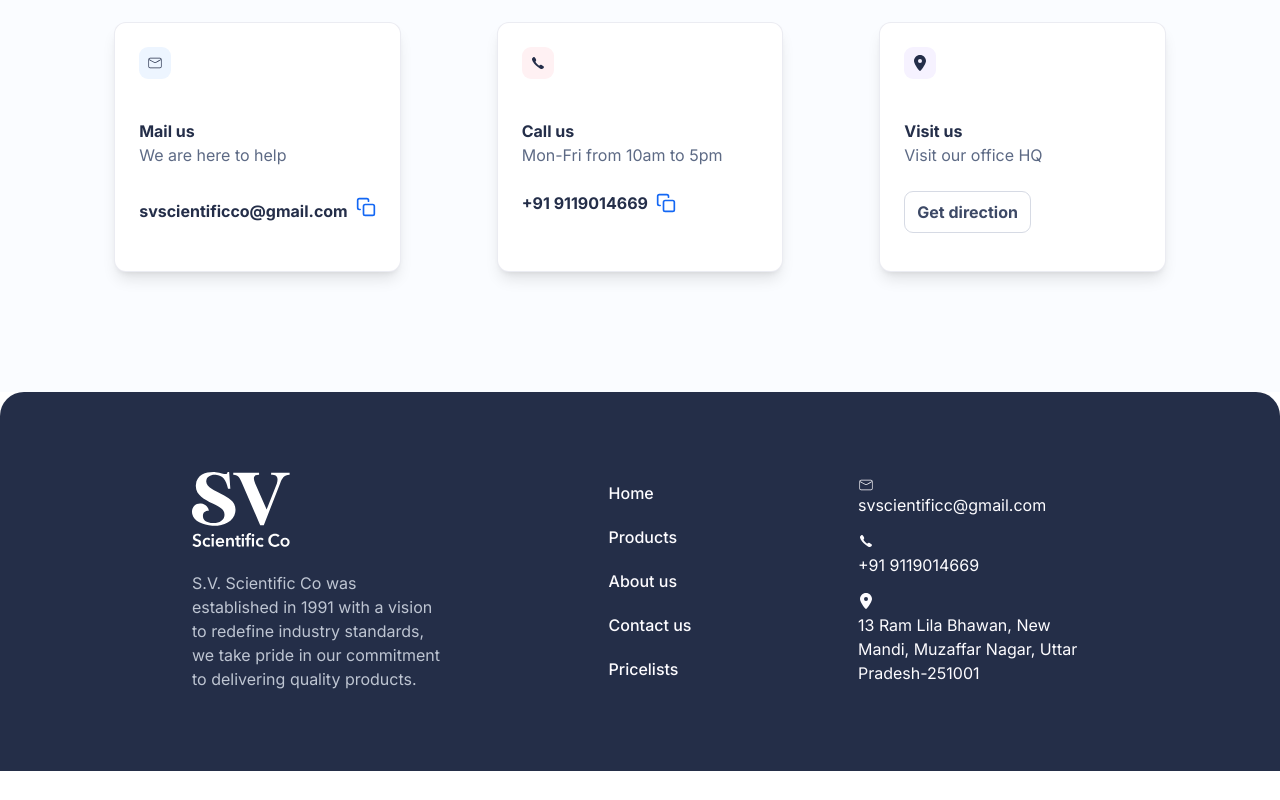
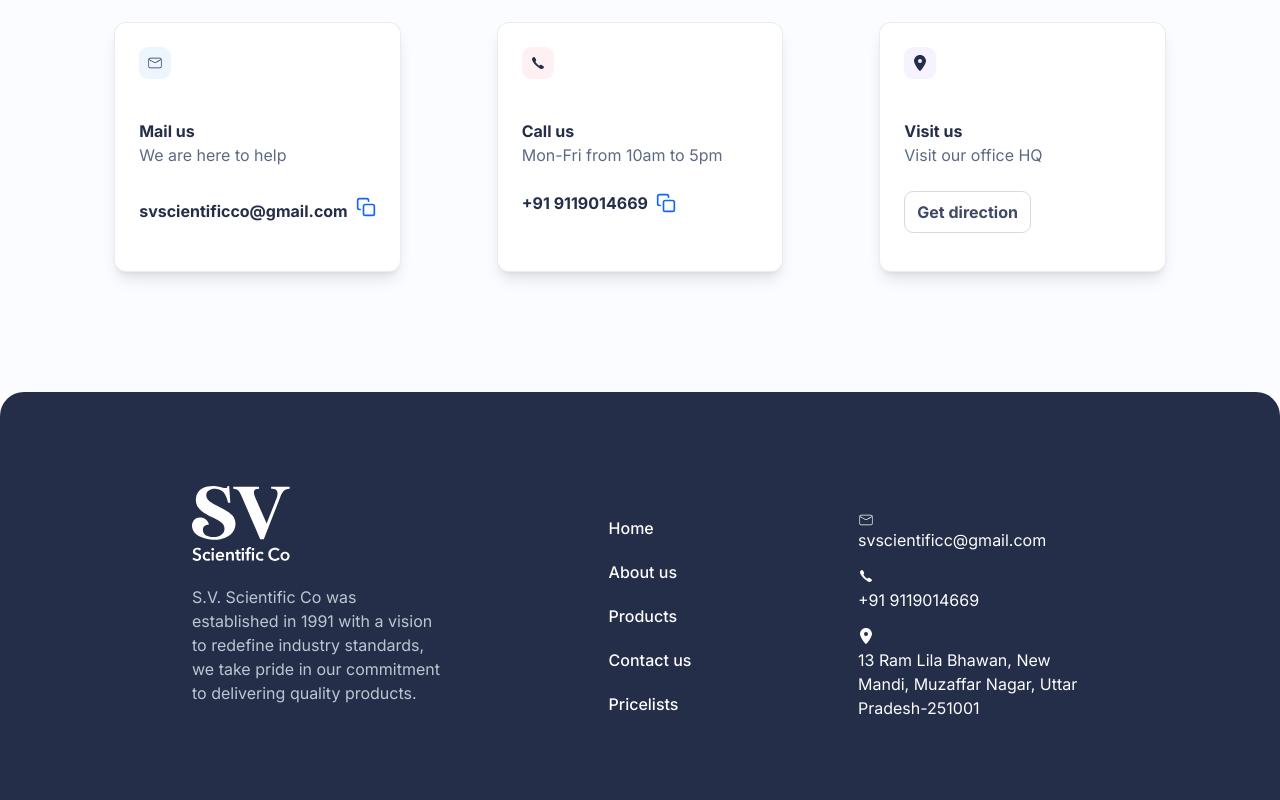
Before and after one commit to Irya5/SVScientifico, a Next.js app: page / in a window 1280 px wide. Shown: the part 3623-4423 px from the top of the page. Before the commit the page ends 4394 px from the top, so only its background shows below. Built offline with nearby package versions, Linux system fonts and the light colour scheme; a web font is replaced by a local one.

Commit message:
added navigation in footer

```diff
--- a/components/layouts/Footer.js
+++ b/components/layouts/Footer.js
@@ -3,8 +3,18 @@
 import { IoIosCall } from "react-icons/io";
 import { FaLocationDot } from "react-icons/fa6";
 import Image from "next/image";
+import Link from 'next/link';
 
 export default function Footer() {
+
+	const footerLinks = [
+		{ name: "Home", route: "/" },
+		{ name: "About us", route: "/about-us" },
+		{ name: "Products", route: "/products" },
+		{ name: "Contact us", route: "/contact-us" },
+		{ name: "Pricelists", route: "/pricelists" },
+	];
+
 	return (
 		<div className="bg-[#242E48] flex items-center justify-center px-16 py-20 rounded-t-[24px]">
 			<div className="max-w-4xl flex md:flex-row flex-col md:items-center justify-between w-full">
@@ -17,15 +27,15 @@
 					</div>
 				</div>
 
-				<div className="flex flex-col gap-5 font-[500] text-[#FDFCFF] md:mx-25">
-					<div className="cursor-pointer">Home</div>
-					<div className="cursor-pointer">Products</div>
-					<div className="cursor-pointer">About us</div>
-					<div className="cursor-pointer">Contact us</div>
-					<div className="cursor-pointer">Pricelists</div>
+				<div className="flex flex-col gap-5 font-[500] text-[#FDFCFF] md:mx-25 mt-10">
+					{footerLinks.map((link) => (
+						<Link href={link.route} key={link.name} className="cursor-pointer">
+							{link.name}
+						</Link>
+					))}
 				</div>
 
-				<div className="flex flex-col gap-4 text-[#FDFCFF] md:mx-25">
+				<div className="flex flex-col gap-4 text-[#FDFCFF] md:mx-25 mt-10">
 					<div>
 						<a href="mailto:svscientificco@gmail.com">
 							<CiMail />
```
